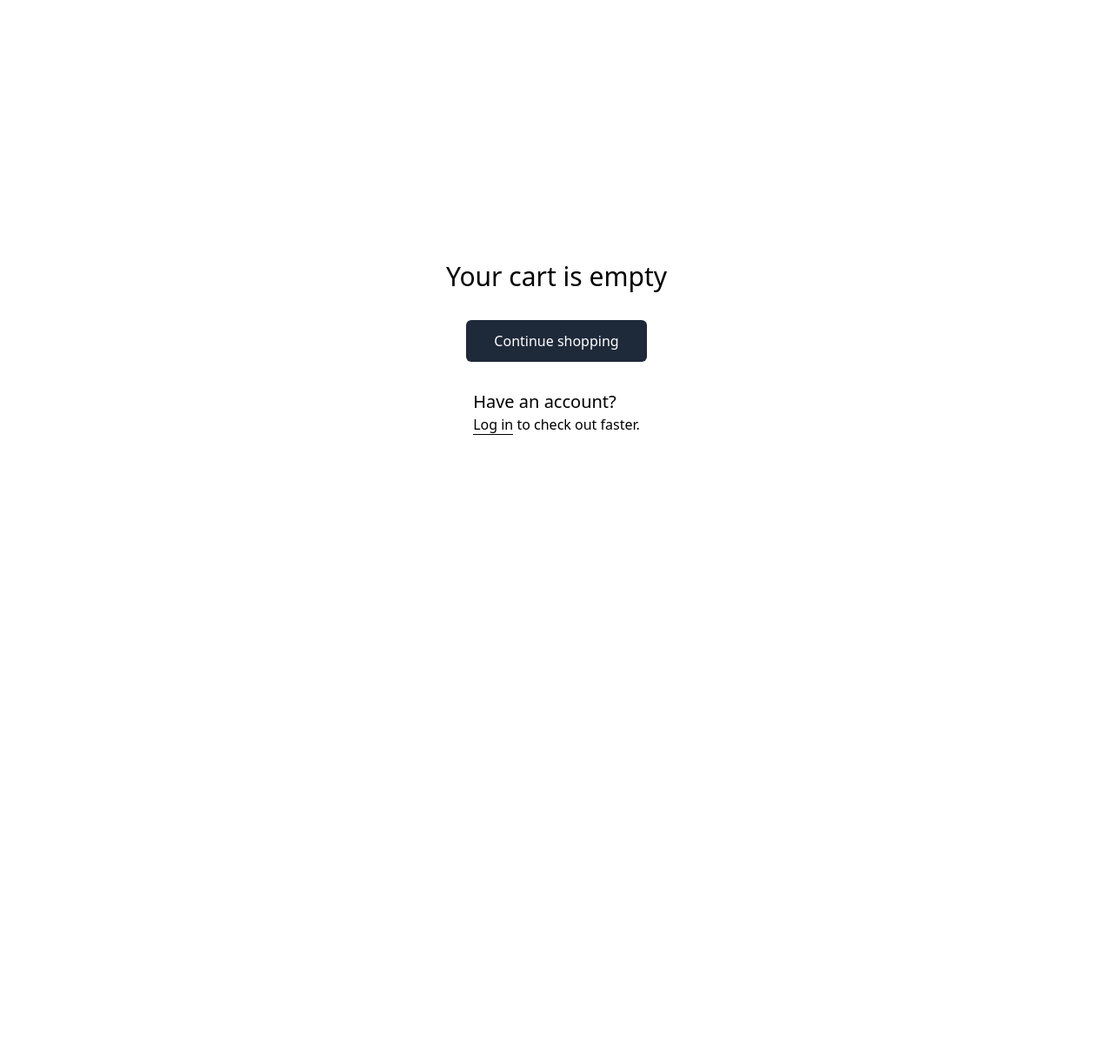
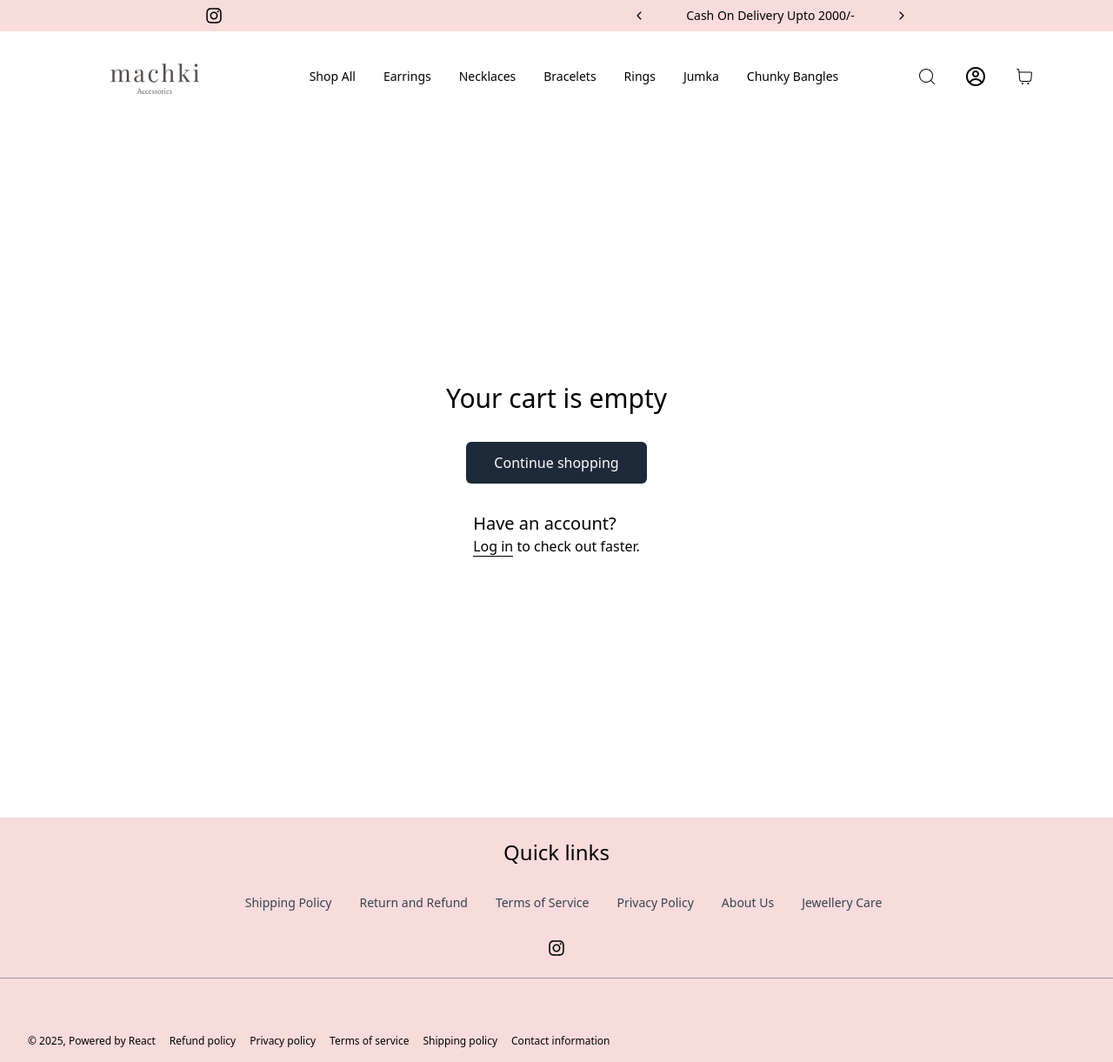
Before and after one commit to Sonukathat/HS-Jewellery, a React (Vite) app in the folder frontend/: page /cart in a window 1280 px wide. Shown: the whole page at 87% size. Before the commit the page ends 800 px from the top, so only its background shows below. Built offline with nearby package versions, Linux system fonts and the light colour scheme.

Commit message:
added in cart

```diff
--- a/frontend/src/components/Emptycart.jsx
+++ b/frontend/src/components/Emptycart.jsx
@@ -1,7 +1,11 @@
 import { Link } from "react-router-dom"
+import Header from "./Header"
+import Footer from "./Footer"
 
 function Emptycart() {
   return (
+    <>
+      <Header />
       <div className="flex flex-col items-center justify-center h-screen gap-8">
         <div>
           <h2 className="text-3xl">Your cart is empty</h2>
@@ -14,6 +18,8 @@ function Emptycart() {
           <p className="text-md"><Link to="/signin" className="border-b hover:border-b-3">Log in</Link> to check out faster.</p>
         </div>
       </div>
+      <Footer />
+    </>
   )
 }
 
```
Lines whose indentation alone changed are shown as unchanged.
